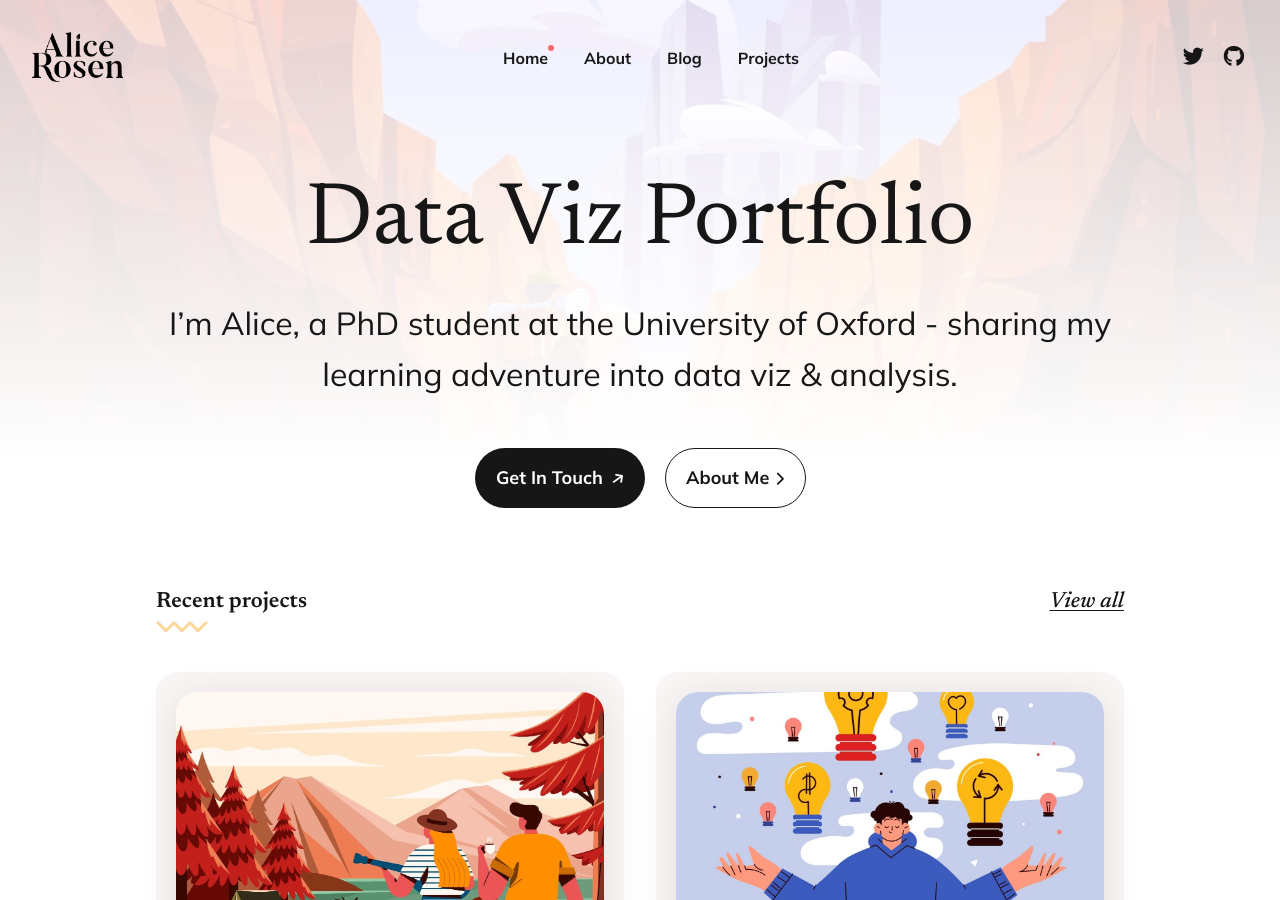
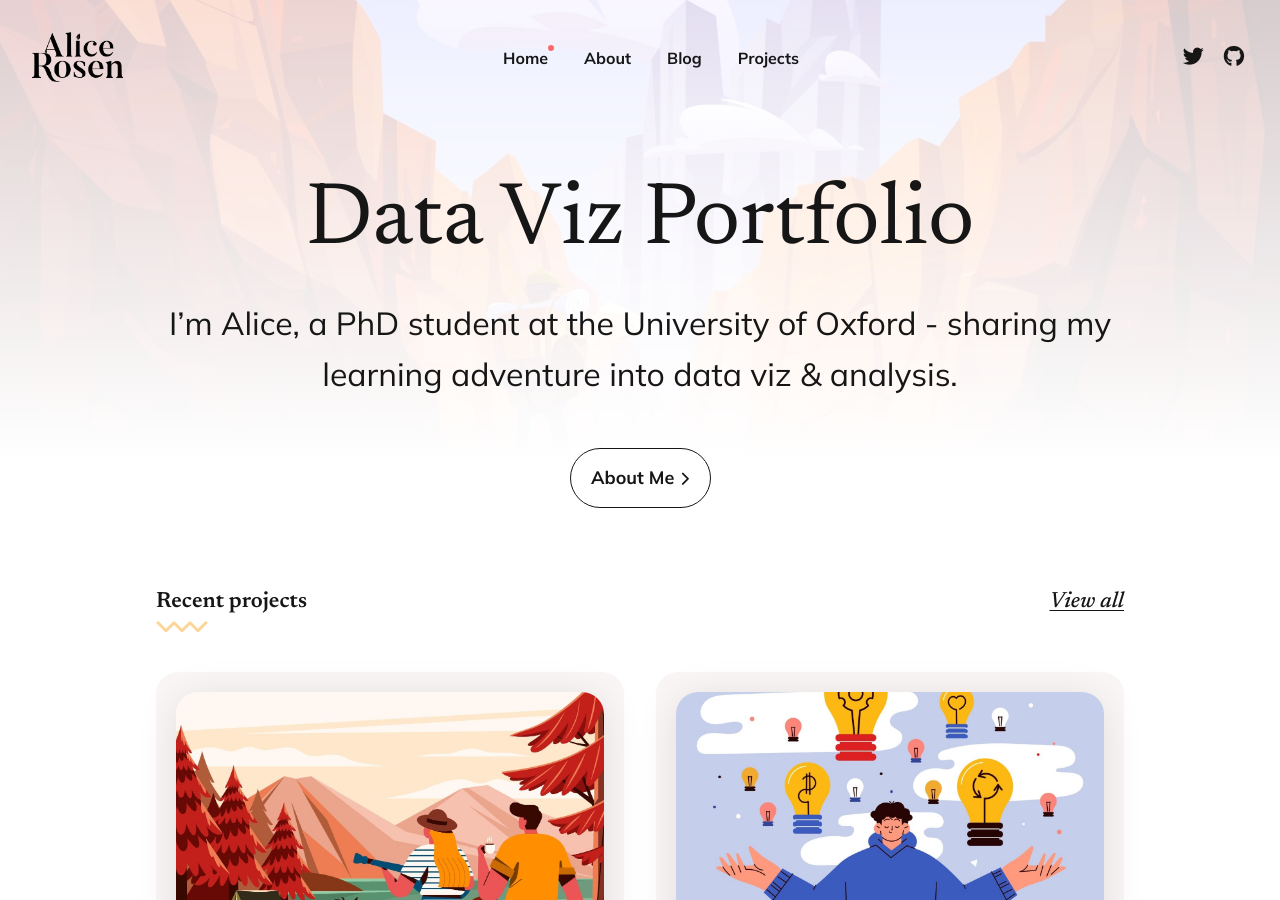
Before and after one commit to alice-rosen/alice-rosen.github.io, a Jekyll site: the page built from index.html, in a window 1280 px wide and 900 px high. Built offline with Jekyll 4.4.1, drawn with Linux system fonts in a browser that asks for light colours; the list of posts is cut into pages by our own code.

Commit message:
Remove Get In Touch button

```diff
--- a/_data/settings.yml
+++ b/_data/settings.yml
@@ -43,7 +43,6 @@ hero:
   hero_title: Data Viz Portfolio # Add the "span" tag to highlight text. E.g. <span><i>highlighted text</i></span>
   hero_description: I’m Alice, a PhD student at the University of Oxford - sharing my learning adventure into data viz & analysis.
   hero_image: "/images/01.jpg"
-  hero_button_contact: Get In Touch
   hero_button_about: About Me
 
 
```
